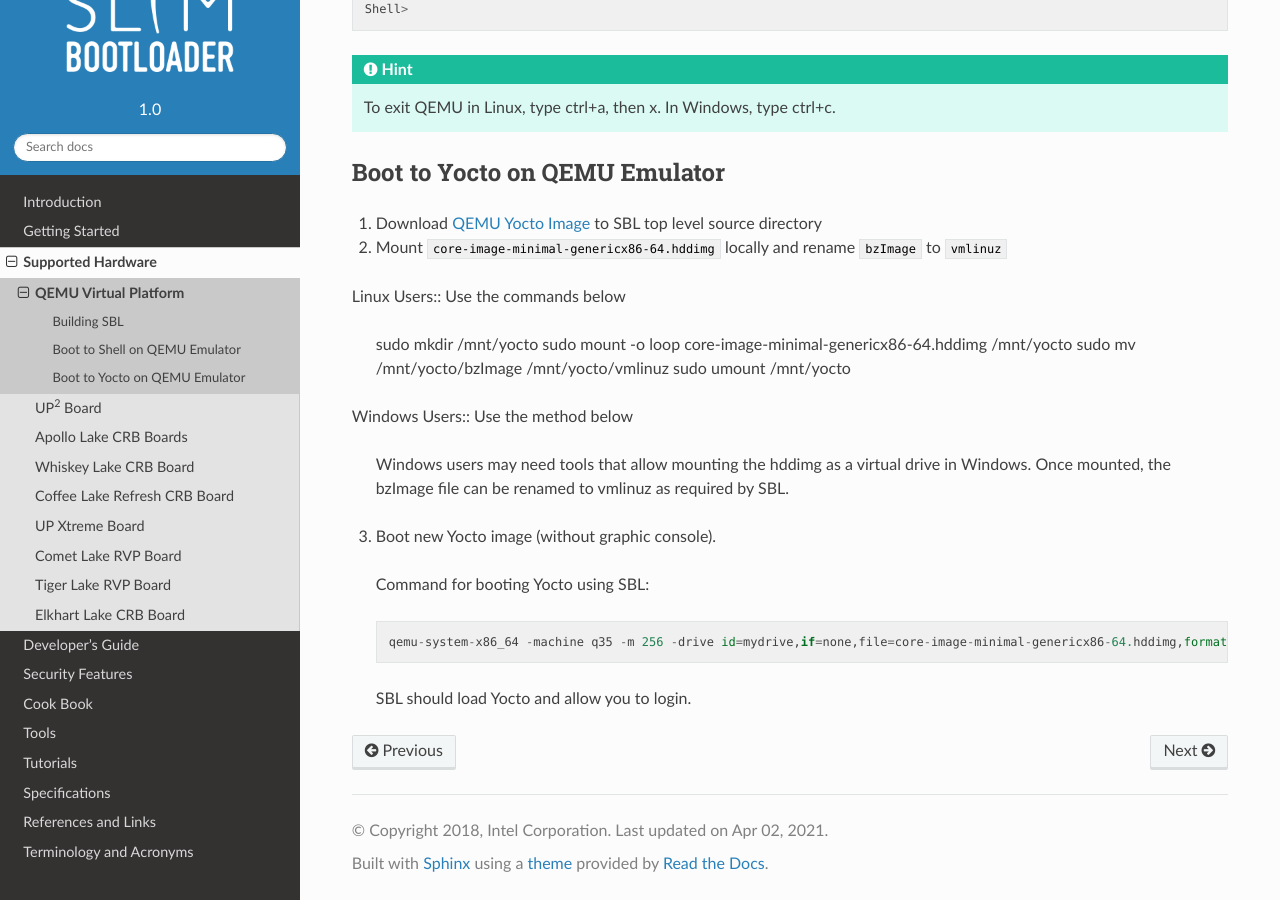
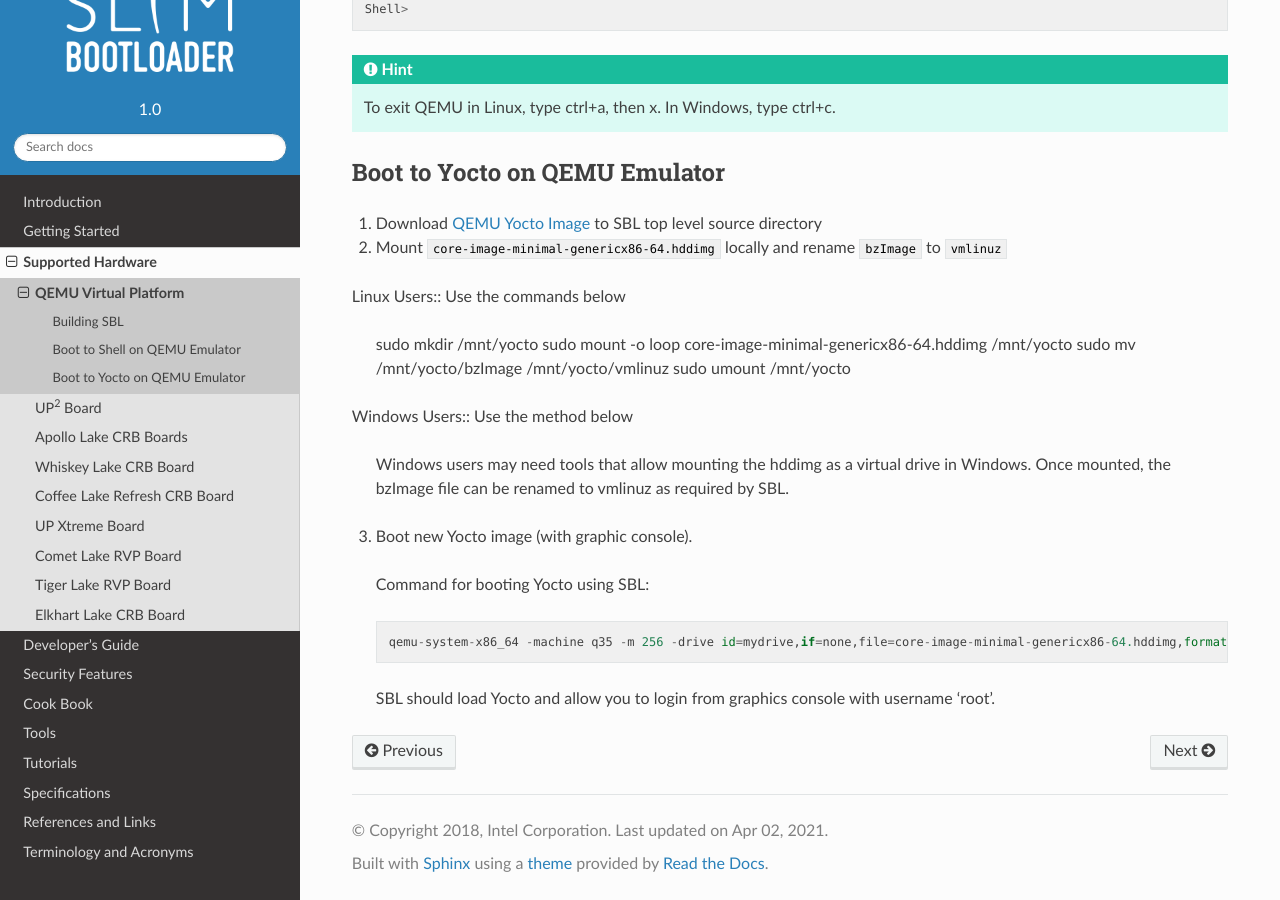
Before and after one commit to slimbootloader/documentation, a Sphinx documentation site: the page built from source/supported-hardware/qemu.rst, in a window 1280 px wide and 900 px high, scrolled down 846 px. Built offline with Sphinx 7.4.7 and the Read the Docs theme 2.0.0, drawn with Linux system fonts in a browser that asks for light colours.

Commit message:
Update QEMU Yocto boot command line
This patch updated the yocto boot command line to use graphics
console. The default yocto image does not enable serial console.

Signed-off-by: Maurice Ma <maurice.ma@intel.com>

```diff
--- a/source/supported-hardware/qemu.rst
+++ b/source/supported-hardware/qemu.rst
@@ -62,10 +62,10 @@
   Once mounted, the bzImage file can be renamed to vmlinuz as required by |SPN|.
 
 
-3. Boot new Yocto image (without graphic console).
+3. Boot new Yocto image (with graphic console).
 
   Command for booting Yocto using |SPN|::
 
-    qemu-system-x86_64 -machine q35 -m 256 -drive id=mydrive,if=none,file=core-image-minimal-genericx86-64.hddimg,format=raw -device ide-hd,drive=mydrive -nographic -serial mon:stdio -boot order=d -pflash Outputs/qemu/SlimBootloader.bin
+    qemu-system-x86_64 -machine q35 -m 256 -drive id=mydrive,if=none,file=core-image-minimal-genericx86-64.hddimg,format=raw -device ide-hd,drive=mydrive -serial mon:stdio -boot order=d -pflash Outputs/qemu/SlimBootloader.bin
 
-  |SPN| should load Yocto and allow you to login.
+  |SPN| should load Yocto and allow you to login from graphics console with username 'root'.
```
